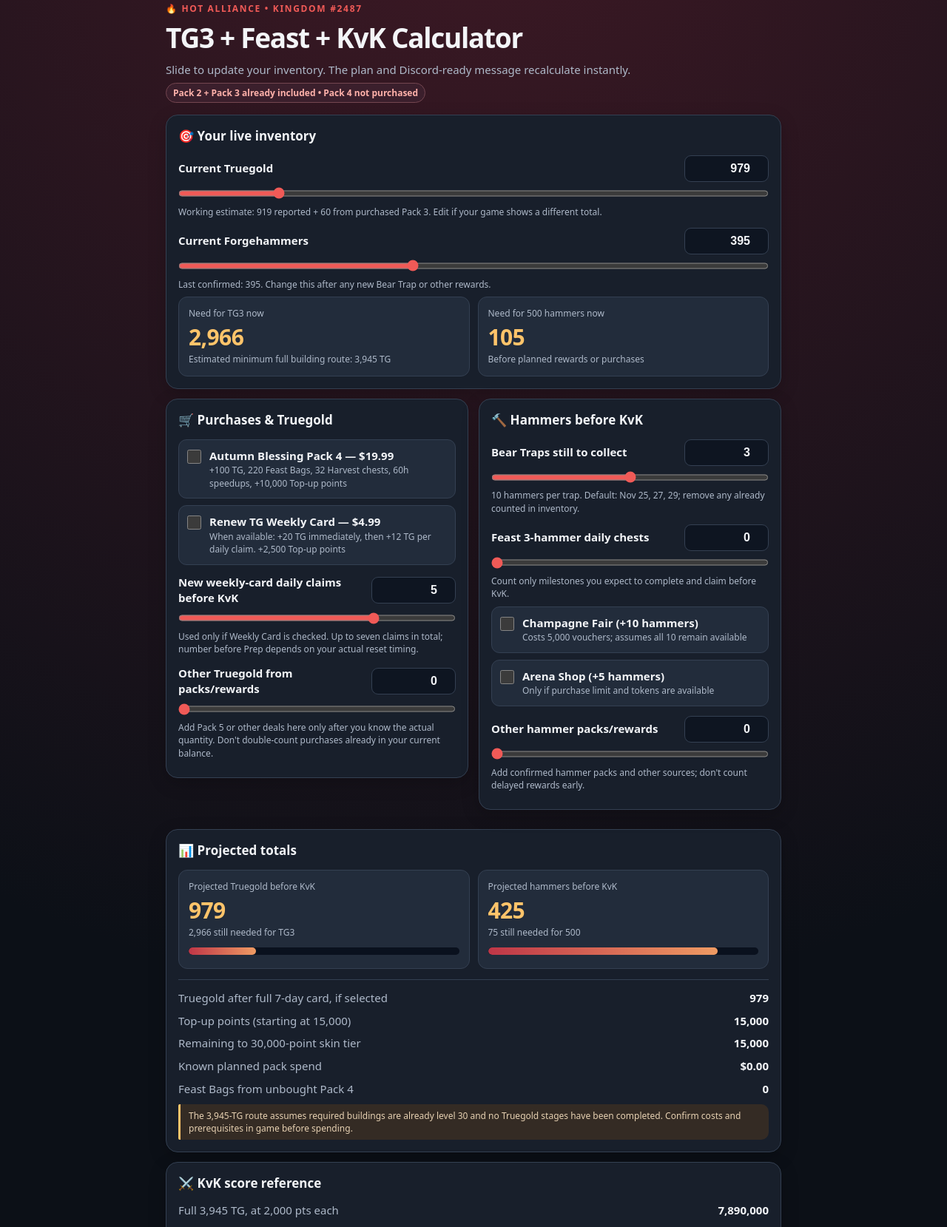
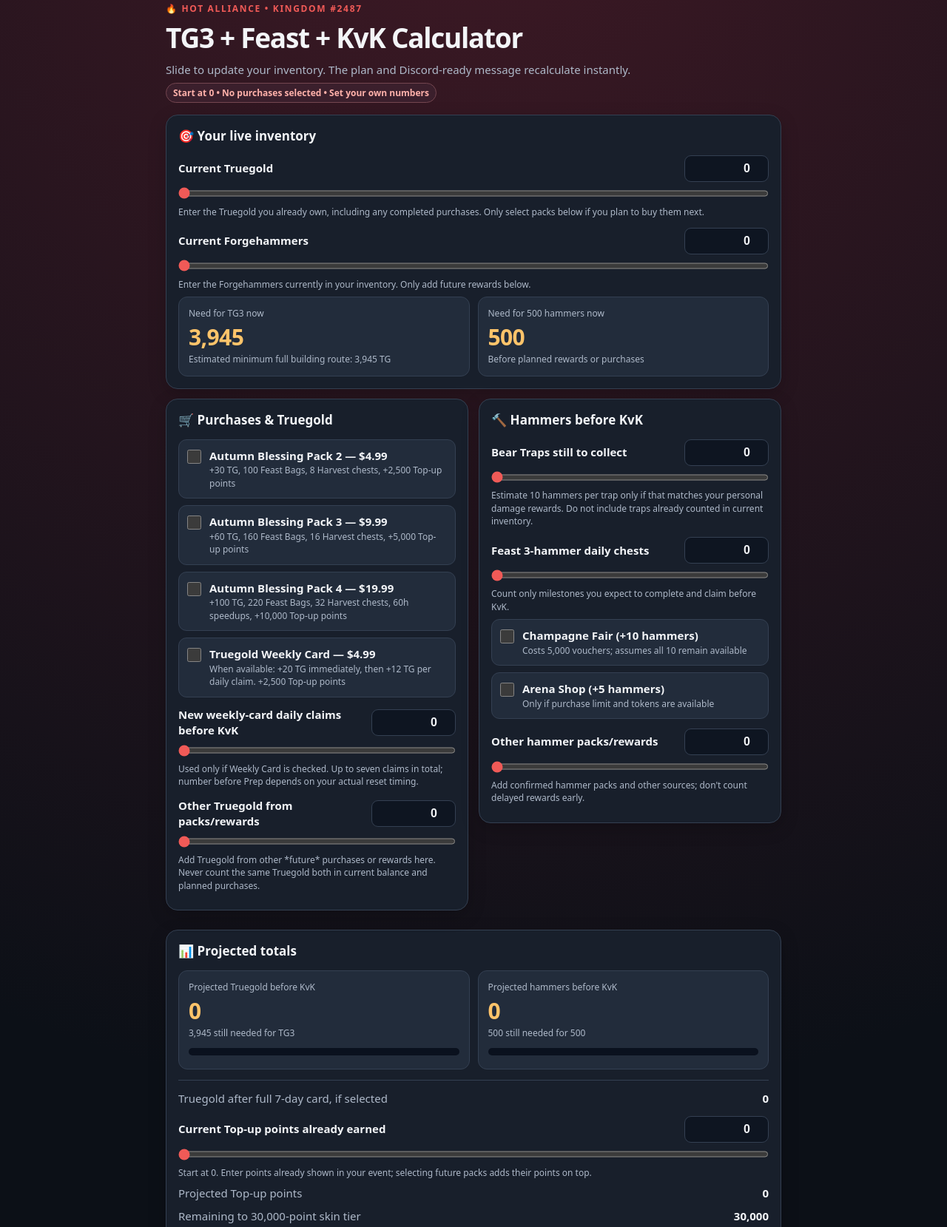
Before and after one commit to stevenjanaes23-afk/hot-kingshot-calculator, a plain HTML site: page index.html in a window 1280 px wide. Shown: the part 17-1676 px from the top of the page at 74% size. Drawn offline with Linux system fonts and the light colour scheme.

Commit message:
Add files via upload

```diff
--- a/index.html
+++ b/index.html
@@ -9,43 +9,45 @@
 </style>
 </head>
 <body><main>
-<header><div class="eyebrow">🔥 HOT ALLIANCE • KINGDOM #2487</div><h1>TG3 + Feast + KvK Calculator</h1><p>Slide to update your inventory. The plan and Discord-ready message recalculate instantly.</p><div class="pill">Pack 2 + Pack 3 already included • Pack 4 not purchased</div></header>
+<header><div class="eyebrow">🔥 HOT ALLIANCE • KINGDOM #2487</div><h1>TG3 + Feast + KvK Calculator</h1><p>Slide to update your inventory. The plan and Discord-ready message recalculate instantly.</p><div class="pill">Start at 0 • No purchases selected • Set your own numbers</div></header>
 <section class="panel"><h2>🎯 Your live inventory</h2>
-<div class="inputrow"><label for="tgNum">Current Truegold</label><input type="number" id="tgNum" min="0" max="20000" step="1" value="979"></div><input class="slider" type="range" id="tgSlider" min="0" max="6000" step="1" value="979"><div class="hint">Working estimate: 919 reported + 60 from purchased Pack 3. Edit if your game shows a different total.</div>
-<div class="inputrow"><label for="hamNum">Current Forgehammers</label><input type="number" id="hamNum" min="0" max="10000" step="1" value="395"></div><input class="slider" type="range" id="hamSlider" min="0" max="1000" step="1" value="395"><div class="hint">Last confirmed: 395. Change this after any new Bear Trap or other rewards.</div>
-<div class="grid"><div class="stat"><div class="label">Need for TG3 now</div><div class="v gold" id="tgNeedNow">2,966</div><div class="detail">Estimated minimum full building route: 3,945 TG</div></div><div class="stat"><div class="label">Need for 500 hammers now</div><div class="v gold" id="hamNeedNow">105</div><div class="detail">Before planned rewards or purchases</div></div></div>
+<div class="inputrow"><label for="tgNum">Current Truegold</label><input type="number" id="tgNum" min="0" max="20000" step="1" value="0"></div><input class="slider" type="range" id="tgSlider" min="0" max="6000" step="1" value="0"><div class="hint">Enter the Truegold you already own, including any completed purchases. Only select packs below if you plan to buy them next.</div>
+<div class="inputrow"><label for="hamNum">Current Forgehammers</label><input type="number" id="hamNum" min="0" max="10000" step="1" value="0"></div><input class="slider" type="range" id="hamSlider" min="0" max="1000" step="1" value="0"><div class="hint">Enter the Forgehammers currently in your inventory. Only add future rewards below.</div>
+<div class="grid"><div class="stat"><div class="label">Need for TG3 now</div><div class="v gold" id="tgNeedNow">3,945</div><div class="detail">Estimated minimum full building route: 3,945 TG</div></div><div class="stat"><div class="label">Need for 500 hammers now</div><div class="v gold" id="hamNeedNow">500</div><div class="detail">Before planned rewards or purchases</div></div></div>
 </section>
 <div class="cols"><section class="panel"><h2>🛒 Purchases & Truegold</h2><div class="checks">
+<label class="check"><input type="checkbox" id="pack2"><div><b>Autumn Blessing Pack 2 — $4.99</b><span>+30 TG, 100 Feast Bags, 8 Harvest chests, +2,500 Top-up points</span></div></label>
+<label class="check"><input type="checkbox" id="pack3"><div><b>Autumn Blessing Pack 3 — $9.99</b><span>+60 TG, 160 Feast Bags, 16 Harvest chests, +5,000 Top-up points</span></div></label>
 <label class="check"><input type="checkbox" id="pack4"><div><b>Autumn Blessing Pack 4 — $19.99</b><span>+100 TG, 220 Feast Bags, 32 Harvest chests, 60h speedups, +10,000 Top-up points</span></div></label>
-<label class="check"><input type="checkbox" id="weekly"><div><b>Renew TG Weekly Card — $4.99</b><span>When available: +20 TG immediately, then +12 TG per daily claim. +2,500 Top-up points</span></div></label>
+<label class="check"><input type="checkbox" id="weekly"><div><b>Truegold Weekly Card — $4.99</b><span>When available: +20 TG immediately, then +12 TG per daily claim. +2,500 Top-up points</span></div></label>
 </div>
-<div class="inputrow"><label for="dailyNum">New weekly-card daily claims before KvK</label><input type="number" id="dailyNum" min="0" max="7" value="5"></div><input class="slider" type="range" id="dailySlider" min="0" max="7" value="5"><div class="hint">Used only if Weekly Card is checked. Up to seven claims in total; number before Prep depends on your actual reset timing.</div>
-<div class="inputrow"><label for="extraTgNum">Other Truegold from packs/rewards</label><input type="number" id="extraTgNum" min="0" max="50000" value="0"></div><input class="slider" type="range" id="extraTgSlider" min="0" max="5000" step="1" value="0"><div class="hint">Add Pack 5 or other deals here only after you know the actual quantity. Don't double-count purchases already in your current balance.</div>
+<div class="inputrow"><label for="dailyNum">New weekly-card daily claims before KvK</label><input type="number" id="dailyNum" min="0" max="7" value="0"></div><input class="slider" type="range" id="dailySlider" min="0" max="7" value="0"><div class="hint">Used only if Weekly Card is checked. Up to seven claims in total; number before Prep depends on your actual reset timing.</div>
+<div class="inputrow"><label for="extraTgNum">Other Truegold from packs/rewards</label><input type="number" id="extraTgNum" min="0" max="50000" value="0"></div><input class="slider" type="range" id="extraTgSlider" min="0" max="5000" step="1" value="0"><div class="hint">Add Truegold from other *future* purchases or rewards here. Never count the same Truegold both in current balance and planned purchases.</div>
 </section><section class="panel"><h2>🔨 Hammers before KvK</h2>
-<div class="inputrow"><label for="bearsNum">Bear Traps still to collect</label><input type="number" id="bearsNum" min="0" max="10" value="3"></div><input class="slider" type="range" id="bearsSlider" min="0" max="6" value="3"><div class="hint">10 hammers per trap. Default: Nov 25, 27, 29; remove any already counted in inventory.</div>
+<div class="inputrow"><label for="bearsNum">Bear Traps still to collect</label><input type="number" id="bearsNum" min="0" max="10" value="0"></div><input class="slider" type="range" id="bearsSlider" min="0" max="6" value="0"><div class="hint">Estimate 10 hammers per trap only if that matches your personal damage rewards. Do not include traps already counted in current inventory.</div>
 <div class="inputrow"><label for="feastNum">Feast 3-hammer daily chests</label><input type="number" id="feastNum" min="0" max="7" value="0"></div><input class="slider" type="range" id="feastSlider" min="0" max="7" value="0"><div class="hint">Count only milestones you expect to complete and claim before KvK.</div>
 <div class="checks"><label class="check"><input type="checkbox" id="fair"><div><b>Champagne Fair (+10 hammers)</b><span>Costs 5,000 vouchers; assumes all 10 remain available</span></div></label><label class="check"><input type="checkbox" id="arena"><div><b>Arena Shop (+5 hammers)</b><span>Only if purchase limit and tokens are available</span></div></label></div>
 <div class="inputrow"><label for="extraHamNum">Other hammer packs/rewards</label><input type="number" id="extraHamNum" min="0" max="10000" value="0"></div><input class="slider" type="range" id="extraHamSlider" min="0" max="200" value="0"><div class="hint">Add confirmed hammer packs and other sources; don't count delayed rewards early.</div>
 </section></div>
-<section class="panel"><h2>📊 Projected totals</h2><div class="grid"><div class="stat"><div class="label">Projected Truegold before KvK</div><div class="v gold" id="tgProjected">979</div><div class="detail" id="tgLeft">2,966 still needed for TG3</div><div class="progress"><div id="tgBar"></div></div></div><div class="stat"><div class="label">Projected hammers before KvK</div><div class="v gold" id="hamProjected">425</div><div class="detail" id="hamLeft">75 still needed for 500</div><div class="progress"><div id="hamBar"></div></div></div></div>
-<hr class="line"><div class="pair"><span>Truegold after full 7-day card, if selected</span><strong id="tgFullCard">979</strong></div><div class="pair"><span>Top-up points (starting at 15,000)</span><strong id="topupVal">15,000</strong></div><div class="pair"><span>Remaining to 30,000-point skin tier</span><strong id="topupLeft">15,000</strong></div><div class="pair"><span>Known planned pack spend</span><strong id="cost">$0.00</strong></div><div class="pair"><span>Feast Bags from unbought Pack 4</span><strong id="bags">0</strong></div><div class="inline-note">The 3,945-TG route assumes required buildings are already level 30 and no Truegold stages have been completed. Confirm costs and prerequisites in game before spending.</div></section>
+<section class="panel"><h2>📊 Projected totals</h2><div class="grid"><div class="stat"><div class="label">Projected Truegold before KvK</div><div class="v gold" id="tgProjected">0</div><div class="detail" id="tgLeft">3,945 still needed for TG3</div><div class="progress"><div id="tgBar"></div></div></div><div class="stat"><div class="label">Projected hammers before KvK</div><div class="v gold" id="hamProjected">0</div><div class="detail" id="hamLeft">500 still needed for 500</div><div class="progress"><div id="hamBar"></div></div></div></div>
+<hr class="line"><div class="pair"><span>Truegold after full 7-day card, if selected</span><strong id="tgFullCard">0</strong></div><div class="inputrow"><label for="topupNum">Current Top-up points already earned</label><input type="number" id="topupNum" min="0" max="1000000" value="0"></div><input class="slider" type="range" id="topupSlider" min="0" max="50000" step="500" value="0"><div class="hint">Start at 0. Enter points already shown in your event; selecting future packs adds their points on top.</div><div class="pair"><span>Projected Top-up points</span><strong id="topupVal">0</strong></div><div class="pair"><span>Remaining to 30,000-point skin tier</span><strong id="topupLeft">30,000</strong></div><div class="pair"><span>Known planned pack spend</span><strong id="cost">$0.00</strong></div><div class="pair"><span>Feast Bags from selected future packs</span><strong id="bags">0</strong></div><div class="inline-note">The 3,945-TG goal represents a full TC30 → TG3 Town Center route if all prerequisite buildings are level 30 and no TG upgrades are completed. If your account already has TG building stages, your remaining requirement may be smaller. Verify in-game costs before purchasing.</div></section>
 <section class="panel"><h2>⚔️ KvK score reference</h2><div class="pair"><span>Full 3,945 TG, at 2,000 pts each</span><strong>7,890,000</strong></div><div class="pair"><span>500 hammers, at 4,000 pts each</span><strong>2,000,000</strong></div><div class="pair"><span>70 widgets (Marlin 50 + Hilde 20), at 8,000 pts</span><strong>560,000</strong></div><div class="pair"><span>10 Mithril, at 40,000 pts each</span><strong>400,000</strong></div><hr class="line"><div class="pair"><b>Full theoretical total</b><strong class="gold">10,850,000 points</strong></div><p class="small">Reference only, using previously discussed point rates. You score only by spending on eligible stages, with the required construction speedups, gear and materials. This is not a ranking guarantee.</p></section>
 <section class="panel"><h2>📋 Copy your updated HOT plan</h2><p class="small">The text below stays in sync with every slider and checkbox. Copy it directly to Discord or another chat.</p><textarea id="summary" aria-label="Copyable plan text" spellcheck="false" readonly></textarea><div class="actions"><button class="button" id="copy">📋 Copy summary</button><button class="button secondary" id="reset">↺ Reset sliders</button></div><div class="small" id="copyStatus" aria-live="polite"></div></section>
-<footer>Standalone offline calculator. No login or web connection required. Your slider settings remain in this page only and do not change your Kingshot inventory.</footer>
+<footer>Standalone offline calculator. No login or web connection required. Each member can enter their own balances. Calculator values are not connected to Kingshot and are not saved or shared automatically.</footer>
 </main><script>
 (()=>{'use strict';
 const $=id=>document.getElementById(id), fmt=n=>Math.round(n).toLocaleString('en-US');
-const pairs=[['tg',979,0,20000],['ham',395,0,10000],['daily',5,0,7],['extraTg',0,0,50000],['bears',3,0,10],['feast',0,0,7],['extraHam',0,0,10000]];
+const pairs=[['tg',0,0,20000],['ham',0,0,10000],['daily',0,0,7],['extraTg',0,0,50000],['bears',0,0,10],['feast',0,0,7],['extraHam',0,0,10000],['topup',0,0,1000000]];
 function numberValue(id){let n=Number($(id+'Num').value);return Number.isFinite(n)?Math.max(0,Math.floor(n)):0}
 function clamp(n,min,max){return Math.min(max,Math.max(min,n))}
 for(const [id,initial,min,max] of pairs){let num=$(id+'Num'),slider=$(id+'Slider');num.addEventListener('input',()=>{if(num.value==='')return;let n=clamp(numberValue(id),min,max);slider.value=clamp(n,Number(slider.min),Number(slider.max));calculate()});num.addEventListener('change',()=>{num.value=clamp(numberValue(id),min,max);slider.value=clamp(Number(num.value),Number(slider.min),Number(slider.max));calculate()});slider.addEventListener('input',()=>{num.value=slider.value;calculate()})}
-['pack4','weekly','fair','arena'].forEach(id=>$(id).addEventListener('change',calculate));
-function calculate(){const v=id=>numberValue(id),pack=$('pack4').checked,weekly=$('weekly').checked,fair=$('fair').checked,arena=$('arena').checked;
+['pack2','pack3','pack4','weekly','fair','arena'].forEach(id=>$(id).addEventListener('change',calculate));
+function calculate(){const v=id=>numberValue(id),pack2=$('pack2').checked,pack3=$('pack3').checked,pack4=$('pack4').checked,weekly=$('weekly').checked,fair=$('fair').checked,arena=$('arena').checked;
 const tg=v('tg'),ham=v('ham'),claims=clamp(v('daily'),0,7),othersTG=v('extraTg'),othersHam=v('extraHam');
-const pTG=tg+(pack?100:0)+(weekly?20+12*claims:0)+othersTG;
-const allTG=tg+(pack?100:0)+(weekly?104:0)+othersTG;
+const pTG=tg+(pack2?30:0)+(pack3?60:0)+(pack4?100:0)+(weekly?20+12*claims:0)+othersTG;
+const allTG=tg+(pack2?30:0)+(pack3?60:0)+(pack4?100:0)+(weekly?104:0)+othersTG;
 const pHam=ham+v('bears')*10+v('feast')*3+(fair?10:0)+(arena?5:0)+othersHam;
-const topup=15000+(pack?10000:0)+(weekly?2500:0);
+const topup=v('topup')+(pack2?2500:0)+(pack3?5000:0)+(pack4?10000:0)+(weekly?2500:0);
 $('tgNeedNow').textContent=fmt(Math.max(0,3945-tg));$('hamNeedNow').textContent=fmt(Math.max(0,500-ham));
 $('tgProjected').textContent=fmt(pTG);$('hamProjected').textContent=fmt(pHam);
 const tgShort=Math.max(0,3945-pTG),hamShort=Math.max(0,500-pHam);
@@ -53,7 +55,8 @@ $('tgLeft').textContent=tgShort?fmt(tgShort)+' still needed for TG3':'TG3 Truego
 $('hamLeft').textContent=hamShort?fmt(hamShort)+' still needed for 500':'500-hammer target reached (+ '+fmt(pHam-500)+')';
 $('tgBar').style.width=Math.min(100,pTG/3945*100)+'%';$('hamBar').style.width=Math.min(100,pHam/500*100)+'%';
 $('tgFullCard').textContent=fmt(allTG);$('topupVal').textContent=fmt(topup);$('topupLeft').textContent=fmt(Math.max(0,30000-topup));
-$('cost').textContent='$'+((pack?19.99:0)+(weekly?4.99:0)).toFixed(2);$('bags').textContent=pack?'220':'0';
+const plannedCost=(pack2?4.99:0)+(pack3?9.99:0)+(pack4?19.99:0)+(weekly?4.99:0);
+$('cost').textContent='$'+plannedCost.toFixed(2);$('bags').textContent=fmt((pack2?100:0)+(pack3?160:0)+(pack4?220:0));
 const lines=[
 '🔥 HOT | TG3 + FEAST + KvK PLAN',
 'Kingdom #2487 • TC30 → TG3',
@@ -63,7 +66,9 @@ const lines=[
 '🔨 Hammers: '+fmt(ham)+' / 500 (need '+fmt(Math.max(0,500-ham))+')',
 '',
 'PLANNED TG',
-'• Pack 4: '+(pack?'+100 TG ($19.99)':'not included'),
+'• Pack 2: '+(pack2?'+30 TG ($4.99)':'not selected'),
+'• Pack 3: '+(pack3?'+60 TG ($9.99)':'not selected'),
+'• Pack 4: '+(pack4?'+100 TG ($19.99)':'not selected'),
 '• Weekly Card: '+(weekly?'+20 now + '+fmt(12*claims)+' from '+claims+' daily claim(s) ($4.99)':'not included'),
 '• Other TG: +'+fmt(othersTG),
 '✅ TG projected before KvK: '+fmt(pTG)+' / 3,945',
@@ -80,9 +85,10 @@ const lines=[
 '➡️ Hammers still needed: '+fmt(hamShort),
 '',
 'TOP-UP',
-'• Current + qualifying plans: '+fmt(topup)+' / 30,000',
+'• Already earned: '+fmt(v('topup'))+' points',
+'• After selected future purchases: '+fmt(topup)+' / 30,000',
 '• Points to skin milestone: '+fmt(Math.max(0,30000-topup)),
-'• Known new purchases: $'+((pack?19.99:0)+(weekly?4.99:0)).toFixed(2),
+'• Known new purchases: $'+plannedCost.toFixed(2),
 '',
 'FEAST: Farm bags, cook Daily Specials, claim hammer milestones.',
 'KVK: Save TG builds, widgets, hammers & speedups for eligible score days.',
@@ -91,7 +97,7 @@ const lines=[
 ];$('summary').value=lines.join('\n');
 }
 $('copy').addEventListener('click',async()=>{let ta=$('summary');try{await navigator.clipboard.writeText(ta.value);$('copyStatus').textContent='Copied! Paste into Discord.'}catch(e){ta.focus();ta.select();try{document.execCommand('copy');$('copyStatus').textContent='Copied! Paste into Discord.'}catch(e2){$('copyStatus').textContent='Text selected. Use your device Copy command.'}}});
-$('reset').addEventListener('click',()=>{for(const[id,initial]of pairs){$(id+'Num').value=initial;$(id+'Slider').value=initial}['pack4','weekly','fair','arena'].forEach(id=>$(id).checked=false);calculate();$('copyStatus').textContent='Reset to working estimates.'});
+$('reset').addEventListener('click',()=>{for(const[id,initial]of pairs){$(id+'Num').value=initial;$(id+'Slider').value=initial}['pack2','pack3','pack4','weekly','fair','arena'].forEach(id=>$(id).checked=false);calculate();$('copyStatus').textContent='Reset to zero. No purchases selected.'});
 calculate();
 })();
 </script></body></html>
```
